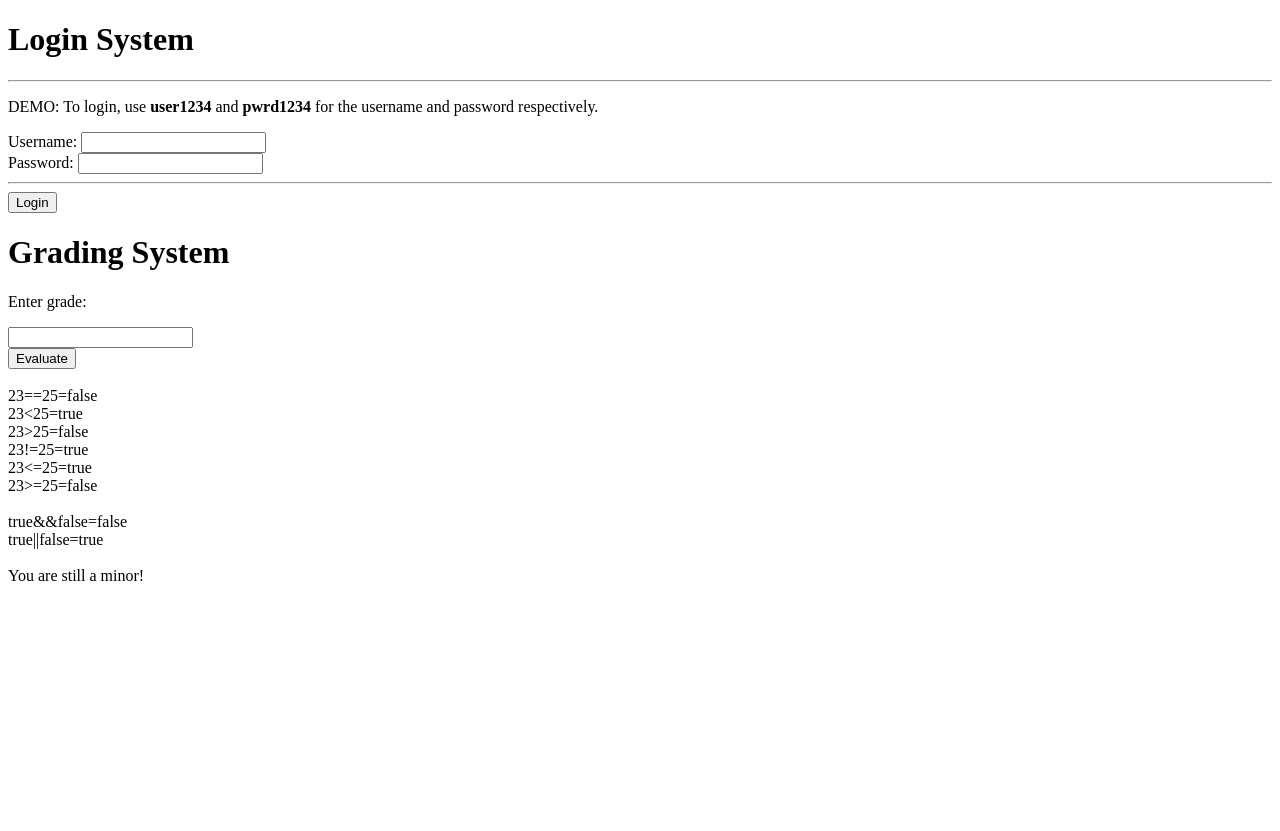
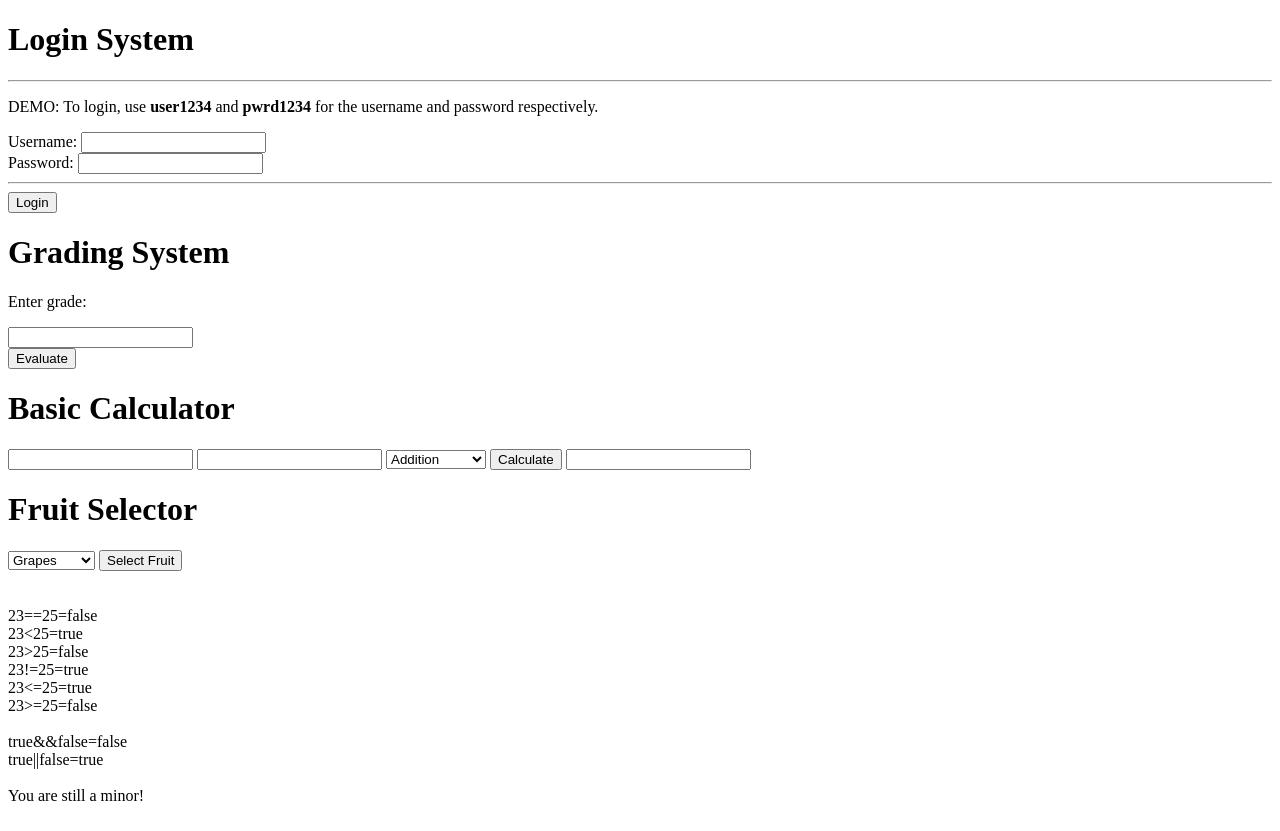
Before and after one commit to digammavauf/WD34_Exercise17_Tena, a plain HTML site: page index.html in a window 1280 px wide. Before the commit the page ends 800 px from the top, so only its background shows below. Drawn offline with Linux system fonts and the light colour scheme.

Commit message:
Update: if-else statement to switch-case statement

```diff
--- a/index.html
+++ b/index.html
@@ -27,6 +27,26 @@
         <input id="grd">
         <br>
         <button onclick="evaluateGrd(document.getElementById('grd').value)">Evaluate</button>
+        <h1>Basic Calculator</h1>
+        <input type="number" id="input1">
+        <input type="number" id="input2">
+        <select id="operator">
+            <option>Addition</option>
+            <option>Subtraction</option>
+            <option>Multiplication</option>
+            <option>Division</option>
+        </select>
+        <button onclick="calculate()">Calculate</button>
+        <input type="text" id="text" value="">
+        <h1>Fruit Selector</h1>
+        <select id="fruitContainer">
+            <option>Grapes</option>
+            <option>Orange</option>
+            <option>Apple</option>
+            <option>Strawberry</option>
+        </select>
+        <button onclick="fruitSelector()">Select Fruit</button>
+        <div id="selectedFruit"></div>
     </body>
     <script src="js/main.js"></script>
 </html>
--- a/js/main.js
+++ b/js/main.js
@@ -70,8 +70,81 @@ let evaluateGrd=(grade)=> {
     else if(grade>=80 && grade<=84) alert("Satisfactory");
     else if(grade>=75 && grade<=79) alert("Fairly Satisfactory");
     else if(grade>=0 && grade<75) alert("Did not meet expectations");
-    else if(grade<0) alert("Did not meet expectations");
-    else {
+    else alert("Ooops! Did you intentionally enter a negative grade?");
+}
 
+document.writeln("<br>");
+
+let calculate=()=>{
+    let i = Number(document.getElementById("input1").value);
+    let j = Number(document.getElementById("input2").value);
+    let o = document.getElementById("operator").value;
+    let r = 0; let text = "";
+    /* if(o=="Addition") {
+        r = i + j;
+        text = i+" + "+j+" = "+r;
+    } else if(o=="Subtraction") {
+        r = i - j;
+        text = i+" - "+j+" = "+r;
+    } else if(o=="Multiplication") {
+        r = i * j;
+        text = i+" * "+j+" = "+r;
+    } else if(o=="Division") {
+        r = i / j;
+        text = i+" / "+j+" = "+r;
+    } */
+    switch(o) {
+        case "Addition":
+            r = i + j;
+            text = i+" + "+j+" = "+r;
+            break;
+        case "Subtraction":
+            r = i - j;
+            text = i+" - "+j+" = "+r;
+            break;
+        case "Multiplication":
+            r = i * j;
+            text = i+" * "+j+" = "+r;
+            break;
+        case "Division":
+            r = i / j;
+            text = i+" / "+j+" = "+r;
+            break;
+        default:
+            //something that is not expected
     }
+    document.getElementById("text").value = text;
 }
+
+let fruitSelector=()=>{
+    let f = document.getElementById("fruitContainer").value;
+    text = "";
+    /* if (f=="Grapes") {
+        text = "Wow, you selected "+f;
+    } else if (f=="Orage") {
+        text = "Wow, you selected "+f;
+    } else if (f=="Apple") {
+        text = "Wow, you selected "+f;
+    } else if (f=="Strawberry") {
+        text = "Wow, you selected "+f;
+    } else {
+        text = "You selected nothing";
+    } */
+    switch(f) {
+        case "Grapes":
+            text = "Wow, you selected "+f;
+            break;
+        case "Orage":
+            text = "Wow, you selected "+f;
+            break;
+        case "Apple":
+            text = "Wow, you selected "+f;
+            break;
+        case "Strawberry":
+            text = "Wow, you selected "+f;
+            break;
+        default:
+            //something that is not expected
+    }
+    document.getElementById("selectedFruit").innerHTML = text;
+}
```
